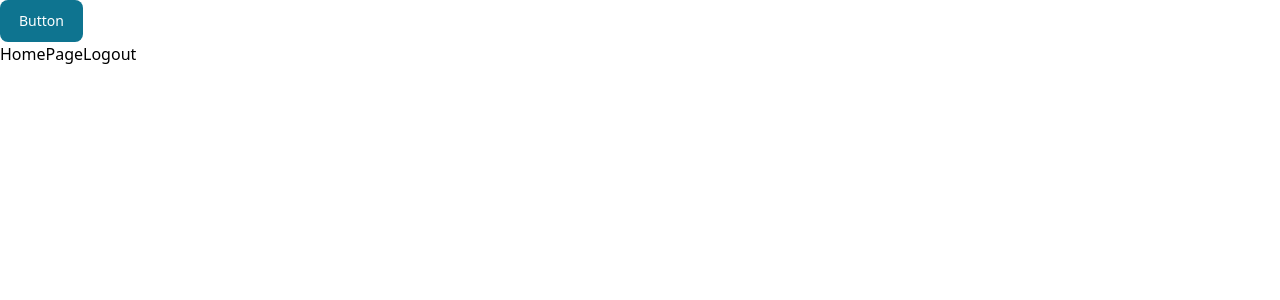
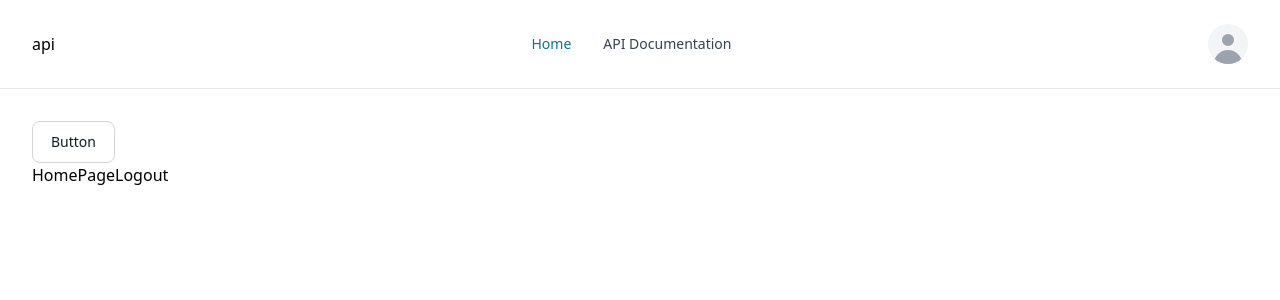
Before and after one commit to ODC-units/web-service, a Next.js app: page / in a window 1280 px wide. Shown: the top 300 px of the page. Built offline with nearby package versions, Linux system fonts and the light colour scheme; no server answers; sample sign-in values are in the browser's storage.

Commit message:
initial layout

```diff
--- /dev/null
+++ b/src/components/header/Header.tsx
@@ -0,0 +1,45 @@
+import { useAuth } from '@/modules/auth';
+import { Avatar, Dropdown, Navbar } from 'flowbite-react';
+import { useRouter } from 'next/router';
+import React from 'react';
+
+const Header: React.FC = () => {
+	const { pathname } = useRouter();
+	const { user, logout } = useAuth();
+
+	const handleLogout = React.useCallback(() => {
+		void logout();
+	}, [logout]);
+
+	return (
+		<Navbar className="border-b lg:py-6 px-4 sm:px-6 lg:px-8">
+			api
+			<div className="flex md:order-2">
+				<Dropdown arrowIcon={false} inline={true} label={<Avatar rounded />}>
+					<Dropdown.Header>
+						<span className="block truncate text-sm font-medium">
+							{user?.email}
+						</span>
+					</Dropdown.Header>
+					<Dropdown.Item onClick={handleLogout}>
+						<span className="text-red-600 text-sm font-medium">Sign out</span>
+					</Dropdown.Item>
+				</Dropdown>
+				<Navbar.Toggle />
+			</div>
+			<Navbar.Collapse>
+				<Navbar.Link href="/" active={pathname === '/'}>
+					Home
+				</Navbar.Link>
+				<Navbar.Link
+					href="/documentation"
+					active={pathname === '/documentation'}
+				>
+					API Documentation
+				</Navbar.Link>
+			</Navbar.Collapse>
+		</Navbar>
+	);
+};
+
+export default Header;
--- /dev/null
+++ b/src/components/index.ts
@@ -0,0 +1,2 @@
+export { default as Layout } from './layout/Layout';
+export { default as Header } from './header/Header';
--- /dev/null
+++ b/src/components/layout/Layout.tsx
@@ -0,0 +1,15 @@
+import type { PropsWithChildren } from 'react';
+import Header from '../header/Header';
+
+const Layout: React.FC<PropsWithChildren> = ({ children }) => {
+	return (
+		<main>
+			<Header />
+			<div className="container mx-auto px-4 sm:px-6 lg:px-8 py-6 lg:py-8 flex-grow flex flex-col">
+				{children}
+			</div>
+		</main>
+	);
+};
+
+export default Layout;
--- a/src/pages/index.tsx
+++ b/src/pages/index.tsx
@@ -1,3 +1,4 @@
+import { Layout } from '@/components';
 import { AuthorizedPage, useAuth } from '@/modules/auth';
 import { Button } from 'flowbite-react';
 import type { NextPage } from 'next';
@@ -13,6 +14,7 @@ const Home: NextPage = () => {
 
 	return (
 		<AuthorizedPage>
+			<Layout>
 				<Head>
 					<title>Create Next App</title>
 					<meta name="description" content="Generated by create next app" />
@@ -20,10 +22,11 @@ const Home: NextPage = () => {
 					<link rel="icon" href="/favicon.ico" />
 				</Head>
 				<main>
-				<Button>Button</Button>
+					<Button color="light">Button</Button>
 					HomePage
 					<button onClick={handleLogout}>Logout</button>
 				</main>
+			</Layout>
 		</AuthorizedPage>
 	);
 };
```
Also changed, not shown: src/pages/documentation.tsx (added). Lines whose indentation alone changed are shown as unchanged.
